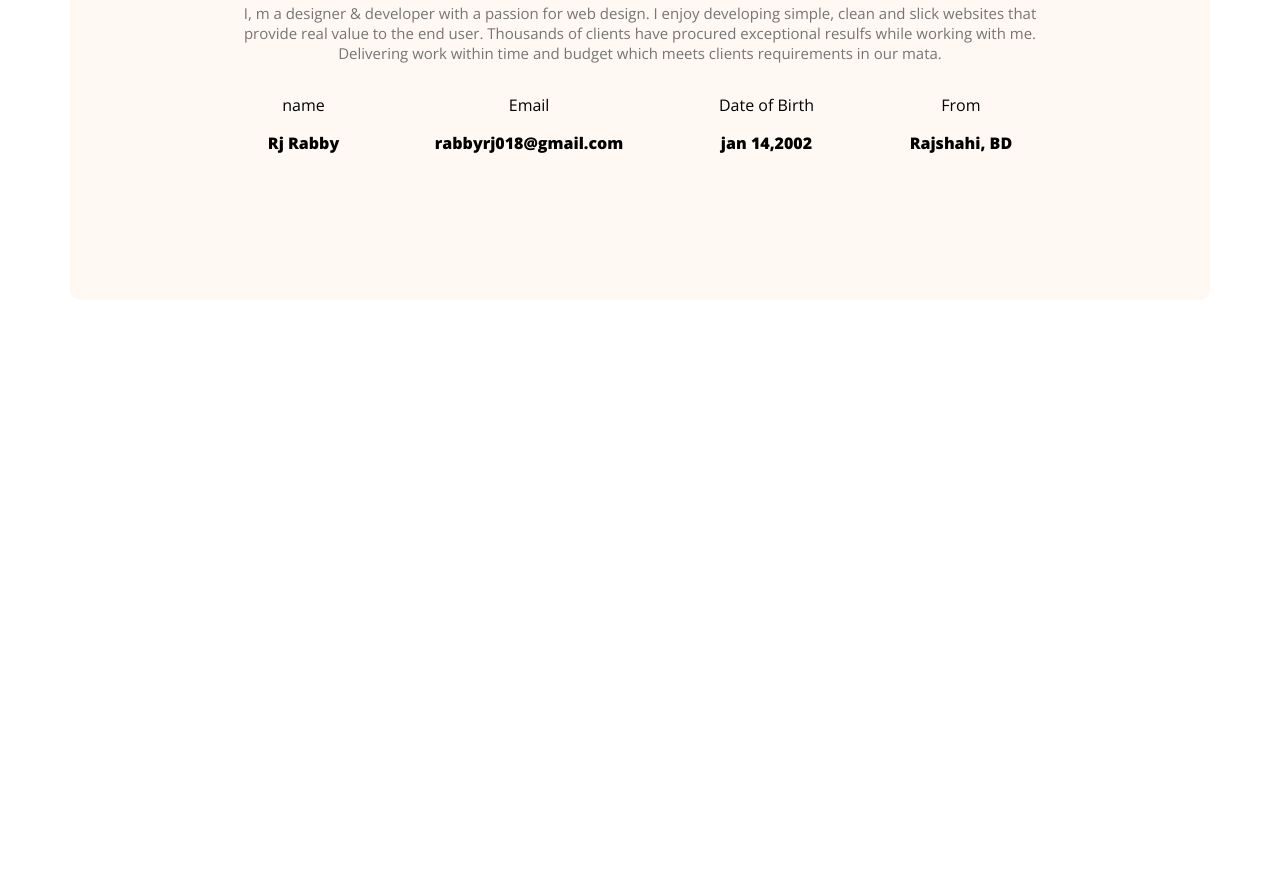
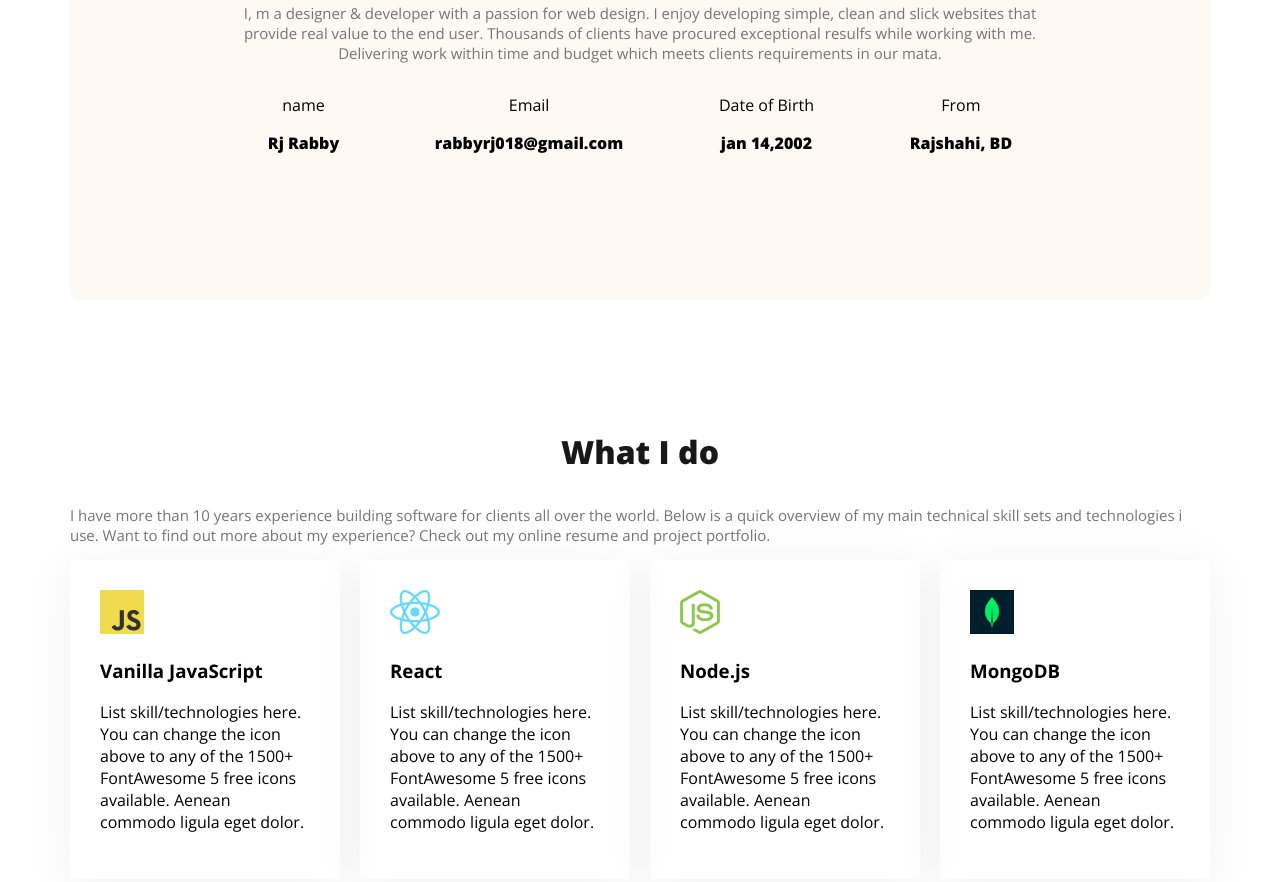
Before and after one commit to RjRabby018/web-dev-portfolio, a plain HTML site: page index.html in a window 1280 px wide. Shown: the part 1159-2041 px from the top of the page. Before the commit the page ends 1467 px from the top, so only its background shows below. Drawn offline with nearby package versions, Linux system fonts and the light colour scheme.

Commit message:
some more

```diff
--- a/index.html
+++ b/index.html
@@ -59,6 +59,36 @@
                     </div>
                 </div>
         </section>
+        <section class="skills">
+            <h3 class="section_title">What I do</h3>
+            <p class="section_description">
+                I have more than 10 years experience building software for clients all over the world. Below is a quick overview of my main technical skill sets and technologies i use. Want to find out more about my experience? Check out my online resume and project portfolio.
+            </p>
+            <div class="skill_container">
+                <!-- .skill*4>img+h3.skill_title+p.skill_description -->
+                <div class="skill">
+                    <img src="images/icons/js.png" alt="">
+                    <h3 class="skill_title">Vanilla JavaScript</h3>
+                    <p class="skill_description">List skill/technologies here. You can change the icon above to any of the 1500+ FontAwesome 5 free icons available. Aenean commodo ligula eget dolor.</p>
+                </div>
+                <div class="skill">
+                    <img src="images/icons/react.png" alt="">
+                    <h3 class="skill_title">React</h3>
+                    <p class="skill_description">List skill/technologies here. You can change the icon above to any of the 1500+ FontAwesome 5 free icons available. Aenean commodo ligula eget dolor.</p>
+                </div>
+                <div class="skill">
+                    <img src="images/icons/nodejs.png" alt="">
+                    <h3 class="skill_title">Node.js</h3>
+                    <p class="skill_description">List skill/technologies here. You can change the icon above to any of the 1500+ FontAwesome 5 free icons available. Aenean commodo ligula eget dolor.</p>
+                </div>
+                <div class="skill">
+                    <img src="images/icons/mongo.png" alt="">
+                    <h3 class="skill_title">MongoDB</h3>
+                    <p class="skill_description">List skill/technologies here. You can change the icon above to any of the 1500+ FontAwesome 5 free icons available. Aenean commodo ligula eget dolor.</p>
+                </div>
+            </div>
+        </section>
+
     </main>
     <footer>
 
--- a/styles/portfolio.css
+++ b/styles/portfolio.css
@@ -102,12 +102,16 @@ main{
     max-width: 1140px;
     margin: 0 auto;
 }
+main section{
+    margin-top: 130px;
+    margin-bottom: 130px;
+}
 /* about styles */
 .about{
     border-radius: 10px;
     padding: 130px 150px;
     text-align: center;
-    margin-top: 130px;
+
 }
 .about_items{
     display:flex;
@@ -116,3 +120,16 @@ main{
 .item_description{
     font-weight: 800;
 }
+/* skills style section */
+.skill_container{
+    display: flex;
+    gap: 20px;
+}
+.skill{
+    padding: 30px;
+    box-shadow: 0px 6px 50px 0px rgba(0, 0, 0, 0.06);
+    border-radius: 5px;
+}
+.section_title{
+    text-align: center;
+}
```
Also changed, not shown: images/icons/rabby vai.jpg (added).
